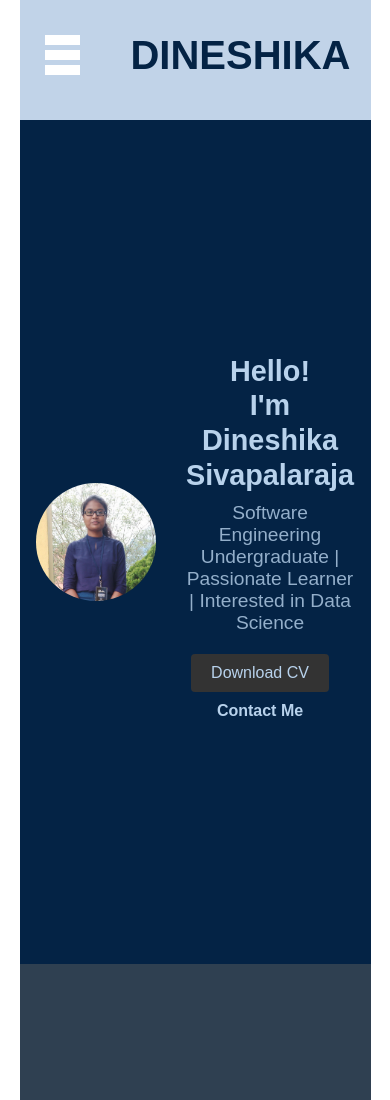
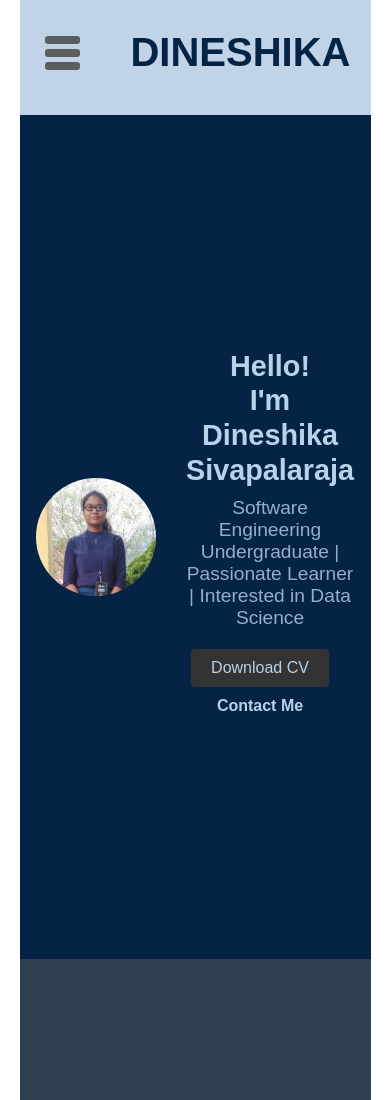
Before and after one commit to DineshikaSivapalaraja/My_Portfolio, a plain HTML site: page index.html in a window 390 px wide. Shown: the top 1100 px of the page. Drawn offline with Linux system fonts and the light colour scheme.

Commit message:
Added new features

```diff
--- a/style.css
+++ b/style.css
@@ -589,9 +589,10 @@ footer{
 .bar {
     display: block;
     width: 35px;
-    height: 10px;
+    height: 8px;
     margin: 5px 0;
-    background-color: white;
+    border-radius: 3px;
+    background-color:#5c5d5f;
 }
 .nav-links {
     display: none;
```
